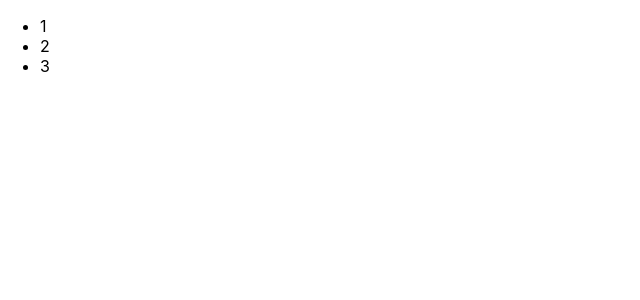
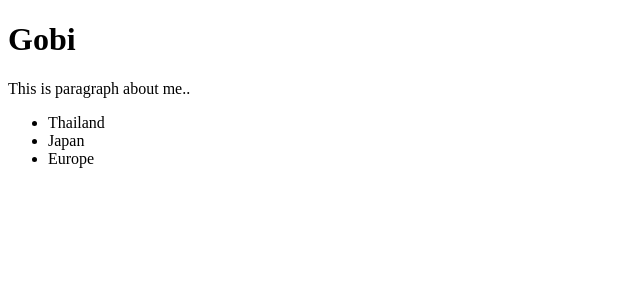
Before and after one commit to githubgobi/reactStudySTepByStep, a React (Create React App) app: page / in a window 1280 px wide. Shown: the top 300 px of the page, without its empty margins (0-640 px from the left). Built offline with nearby package versions, Linux system fonts and the light colour scheme.

Commit message:
add components lesson 2

```diff
--- /dev/null
+++ b/src/components/MyInfo.js
@@ -0,0 +1,16 @@
+import React from 'react';
+
+function MyInfo(){
+    return (
+        <div>
+            <h1>Gobi</h1>
+            <p>This is paragraph about me..</p>
+            <ul>
+                <li>Thailand</li>
+                <li>Japan</li>
+                <li>Europe</li>
+            </ul>
+        </div>
+    )
+}
+export default MyInfo
--- a/src/index.js
+++ b/src/index.js
@@ -1,19 +1,8 @@
 import React from 'react';
 import ReactDOM from 'react-dom';
-import './index.css';
+// import './index.css';
 // import App from './App';
 // import * as serviceWorker from './serviceWorker';
-function MyApp(){
-    return (<ul>
-                <li>1</li>
-                <li>2</li>
-                <li>3</li>
-            </ul>
-    )
-}
-ReactDOM.render(<MyApp />, document.getElementById('root'));
+import MyInfo from "./components/MyInfo"
 
-// If you want your app to work offline and load faster, you can change
-// unregister() to register() below. Note this comes with some pitfalls.
-// Learn more about service workers: https://bit.ly/CRA-PWA
-// serviceWorker.unregister();
+ReactDOM.render(<MyInfo />, document.getElementById('root'));
```
